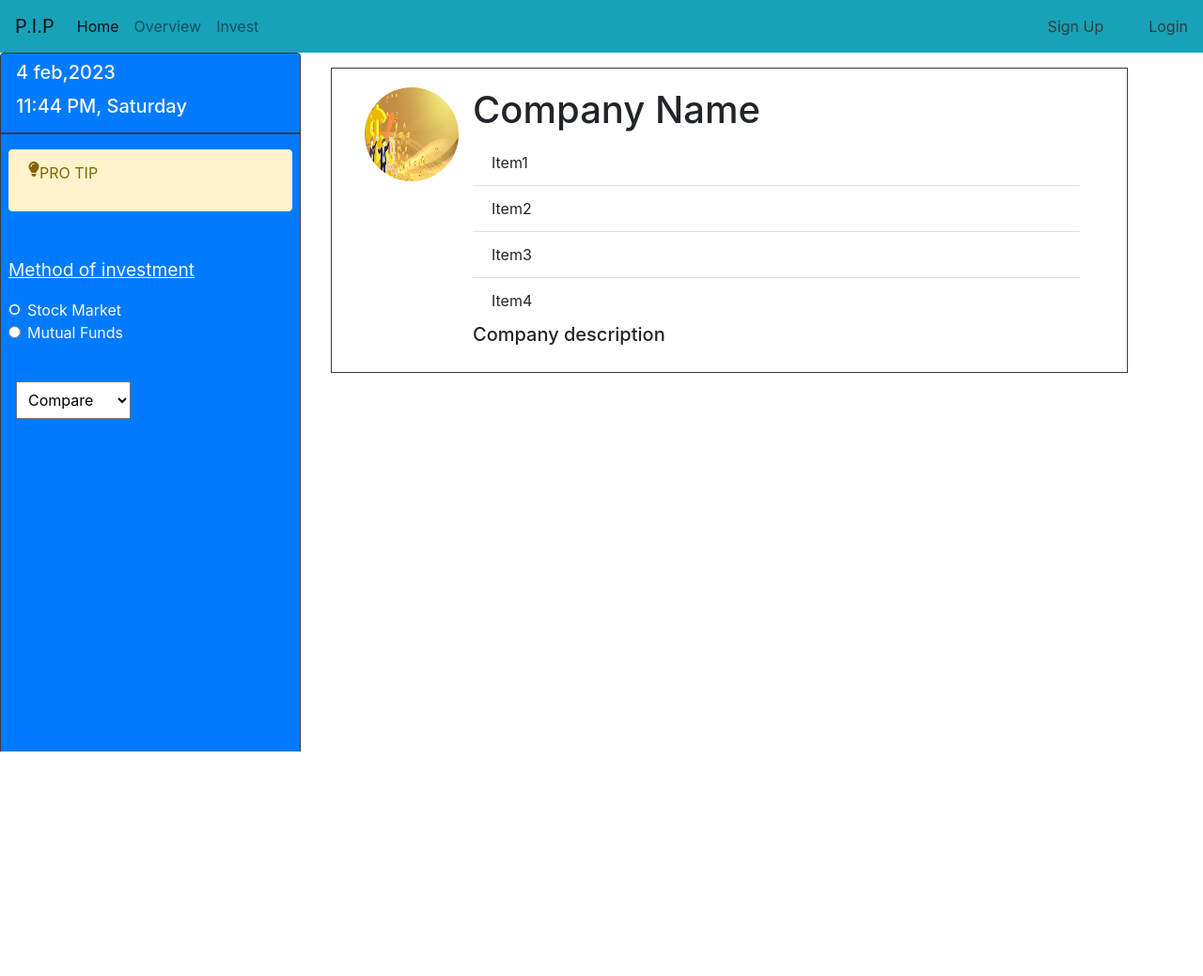
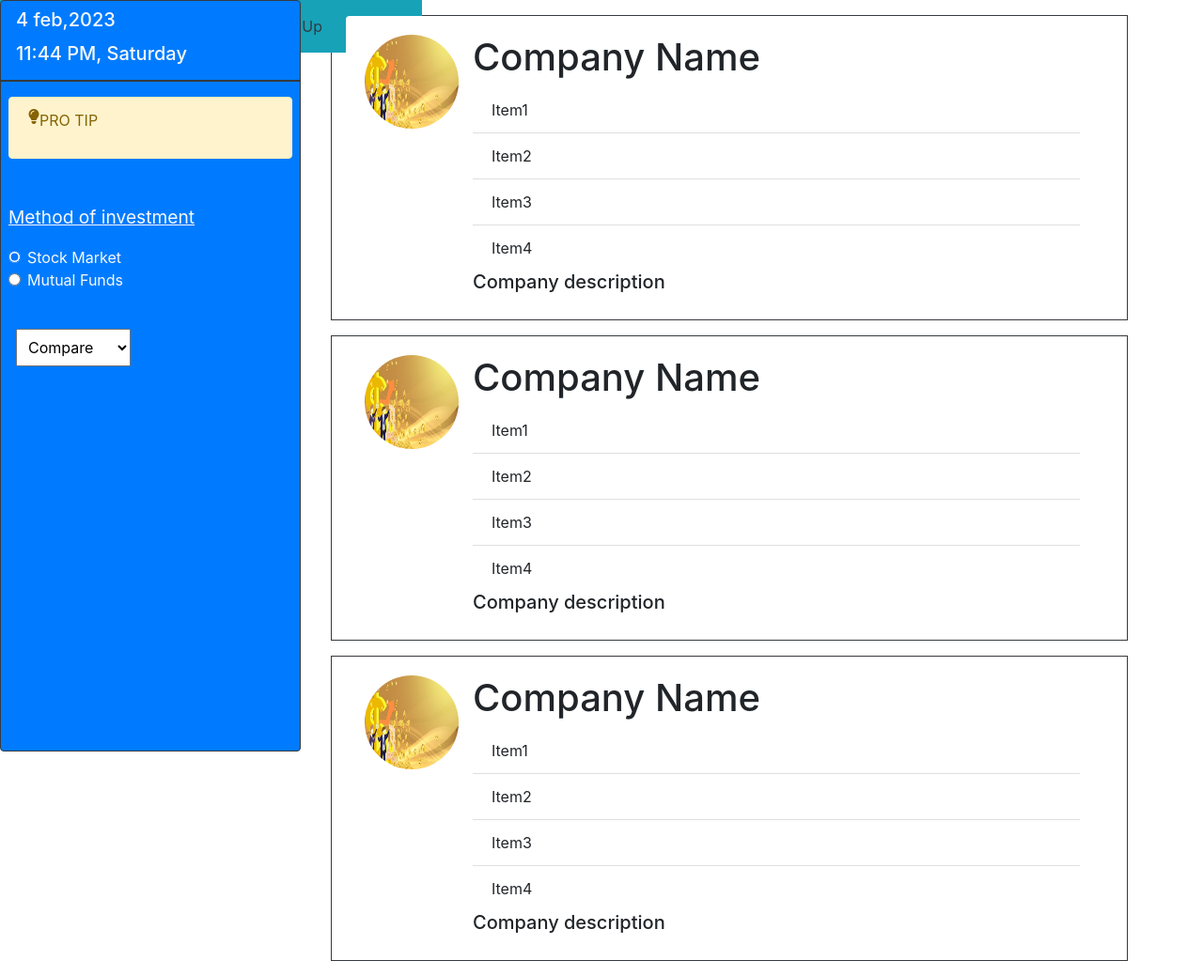
Before and after one commit to Takshay-Makadia/swadheentha_hackathon, a Django app: template pip_app/templates/description.html in a window 1280 px wide. Shown: the whole page at 94% size. Before the commit the page ends 800 px from the top, so only its background shows below. Run offline with Django 4.2, Linux system fonts and the light colour scheme; the template is opened without the code that fills it, so the values that code supplies are empty; parts of the project's set-up code (start-up, migrations or seed data) failed here and were passed over; some libraries are stand-ins or nearby versions.

Commit message:
description updated

```diff
--- a/pip_app/Templates/base.html
+++ b/pip_app/Templates/base.html
@@ -14,8 +14,8 @@
     />
     {% block head %} {% endblock %}
   </head>
-  <body>
-    <nav class="navbar navbar-expand-lg navbar-light bg-info">
+  <body style="position:relative;">
+    <nav class="navbar navbar-expand-lg navbar-light bg-info position-absolute">
       <a class="navbar-brand" href="#">P.I.P</a>
       <button class="navbar-toggler" type="button" data-toggle="collapse" data-target="#navbarSupportedContent" aria-controls="navbarSupportedContent" aria-expanded="false" aria-label="Toggle navigation">
         <span class="navbar-toggler-icon"></span>
--- a/pip_app/Templates/description.html
+++ b/pip_app/Templates/description.html
@@ -65,6 +65,46 @@
         </div>
     </div>
 
+    <div class="container-md align-content-center border border-dark border-rounded m-3" style = "width:53rem;">
+        <div class="card card-body border-0 ">
+            <div class="d-flex align-items-start">
+            <img id="profile-pic" src="/static/images/investment_home.jpg" alt="test">
+            <div class="container-md">
+            <h1>Company Name</h1>
+            <ul class="list-group list-group-flush">
+                <li class="list-group-item">Item1</li>
+                <li class="list-group-item">Item2</li>
+                <li class="list-group-item">Item3</li>
+                <li class="list-group-item">Item4</li>
+            </ul>
+            <h5>Company description</h5>
+        </div>
+          </div>
+
+        </div>
+    </div>
+
+    <div class="container-md align-content-center border border-dark border-rounded m-3" style = "width:53rem;">
+        <div class="card card-body border-0 ">
+            <div class="d-flex align-items-start">
+            <img id="profile-pic" src="/static/images/investment_home.jpg" alt="test">
+            <div class="container-md">
+            <h1>Company Name</h1>
+            <ul class="list-group list-group-flush">
+                <li class="list-group-item">Item1</li>
+                <li class="list-group-item">Item2</li>
+                <li class="list-group-item">Item3</li>
+                <li class="list-group-item">Item4</li>
+            </ul>
+            <h5>Company description</h5>
+        </div>
+          </div>
+
+        </div>
+    </div>
+
+
+
     </span>
 </div>
 
--- a/pip_app/templates/base.html
+++ b/pip_app/templates/base.html
@@ -14,8 +14,8 @@
     />
     {% block head %} {% endblock %}
   </head>
-  <body>
-    <nav class="navbar navbar-expand-lg navbar-light bg-info">
+  <body style="position:relative;">
+    <nav class="navbar navbar-expand-lg navbar-light bg-info position-absolute">
       <a class="navbar-brand" href="#">P.I.P</a>
       <button class="navbar-toggler" type="button" data-toggle="collapse" data-target="#navbarSupportedContent" aria-controls="navbarSupportedContent" aria-expanded="false" aria-label="Toggle navigation">
         <span class="navbar-toggler-icon"></span>
```
Also changed, not shown: pip_app/templates/description.html (+40 -0 lines), pip_app/views.py (+56 -60 lines).
